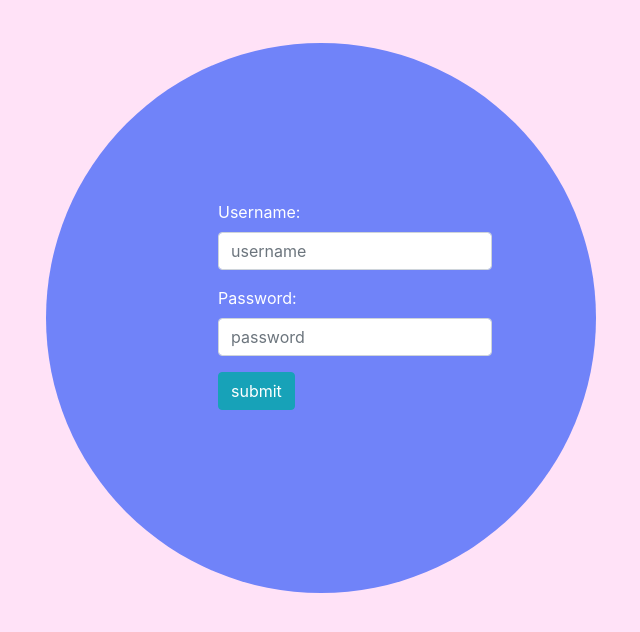
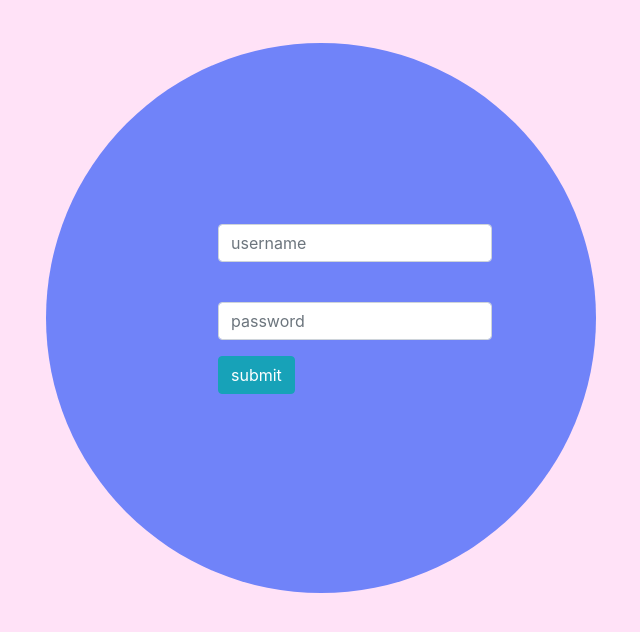
Before and after one commit to MorsalN/TwitterClone, a Flask app: page /twitter_register in a window 1280 px wide. Shown: the top 632 px of the page, without its empty margins (297-937 px from the left). Run offline with Flask 2, Linux system fonts and the light colour scheme; some libraries are stand-ins or nearby versions.

Commit message:
working feb25,19

```diff
--- a/templates/logout.html
+++ b/templates/logout.html
@@ -8,7 +8,7 @@
 
 <!-- This is a login template from online -->
 <link href="//maxcdn.bootstrapcdn.com/bootstrap/4.1.1/css/bootstrap.min.css" rel="stylesheet" id="bootstrap-css">
-<link rel="stylesheet" type="text/css" href="static/style.css">
+    <link rel="stylesheet" type="text/css" href="static/style.css">
 <script src="//maxcdn.bootstrapcdn.com/bootstrap/4.1.1/js/bootstrap.min.js"></script>
 <script src="//cdnjs.cloudflare.com/ajax/libs/jquery/3.2.1/jquery.min.js"></script>
 <!------ Include the above in your HEAD tag ---------->
@@ -27,11 +27,11 @@
                     <div class="float">
                         <form class="form" method="POST" action="/twitter_logout">
                             <div class="form-group">
-                                <label for="username" class="text-white">Username:</label><br>
+                                <label for="username" class="text-white"></label><br>
                                 <input type="text" name="username" id="username" class="form-control" placeholder="username" >
                             </div>
                             <div class="form-group">
-                                <label for="password" class="text-white">Password:</label><br>
+                                <label for="password" class="text-white"></label><br>
                                 <input type="text" name="password" id="password" class="form-control" placeholder="password">
                             </div>
                             <div class="form-group">
--- a/templates/register.html
+++ b/templates/register.html
@@ -27,11 +27,11 @@
                     <div class="float">
                         <form class="form" method="POST" action="/twitter_register">
                             <div class="form-group">
-                                <label for="username" class="text-white">Username:</label><br>
+                                <label for="username" class="text-white"></label><br>
                                 <input type="text" name="username" id="username" class="form-control" placeholder="username" >
                             </div>
                             <div class="form-group">
-                                <label for="password" class="text-white">Password:</label><br>
+                                <label for="password" class="text-white"></label><br>
                                 <!-- the above will show a faded "password" in the password text box so people know to enter their password -->
                                 <input type="text" name="password" id="password" class="form-control" placeholder="password">
                             </div>
```
Also changed, not shown: templates/login.html (+11 -0 lines), twitter.db.
